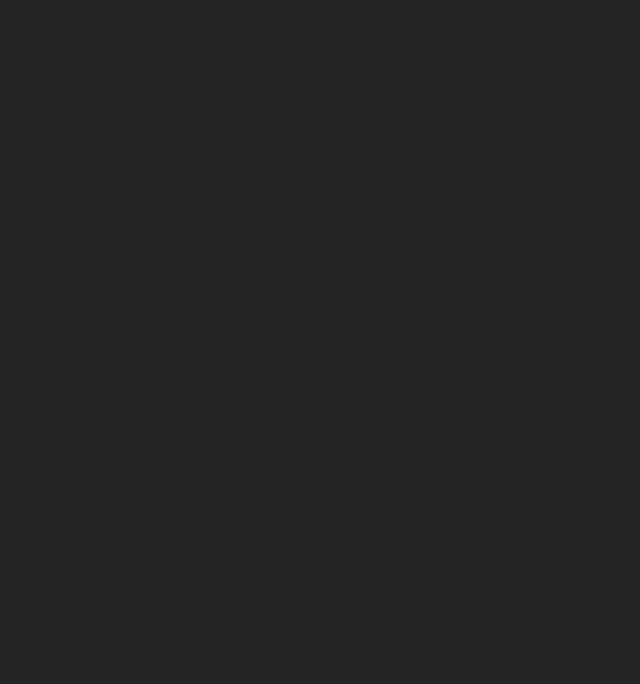
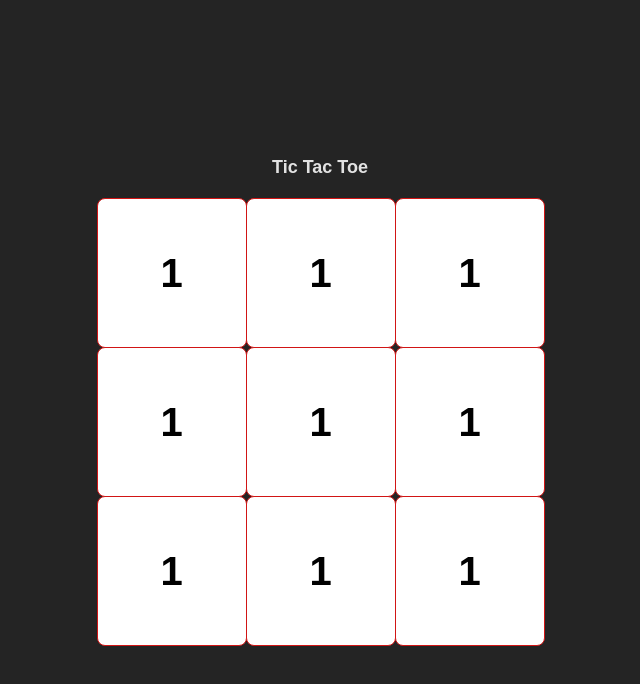
Before and after one commit to LovingBrother/tic-tac-toe, a React (Vite) app in the folder tic-tac-toe/: page / in a window 1280 px wide. Shown: the top 684 px of the page, without its empty margins (320-960 px from the left). Built offline with nearby package versions, Linux system fonts and the light colour scheme.

Commit message:
Added squares component

```diff
--- a/tic-tac-toe/src/App.css
+++ b/tic-tac-toe/src/App.css
@@ -4,3 +4,100 @@
   padding: 2rem;
   text-align: center;
 }
+
+* {
+  box-sizing: border-box;
+}
+
+body {
+  font-family: sans-serif;
+  margin: 20px;
+  padding: 0;
+}
+
+h1 {
+  margin-top: 0;
+  font-size: 22px;
+}
+
+h2 {
+  margin-top: 0;
+  font-size: 20px;
+}
+
+h3 {
+  margin-top: 0;
+  font-size: 18px;
+}
+
+h4 {
+  margin-top: 0;
+  font-size: 16px;
+}
+
+h5 {
+  margin-top: 0;
+  font-size: 14px;
+}
+
+h6 {
+  margin-top: 0;
+  font-size: 12px;
+}
+
+code {
+  font-size: 1.2em;
+}
+
+ul {
+  padding-inline-start: 20px;
+}
+
+* {
+  box-sizing: border-box;
+}
+
+body {
+  font-family: sans-serif;
+  margin: 20px;
+  padding: 0;
+}
+
+.square {
+  background: #fff;
+  border: 1px solid #d11515;
+  float: left;
+  font-size: 40px;
+  font-weight: bold;
+  line-height: 34px;
+  height: 150px;
+  margin-right: -1px;
+  margin-top: -1px;
+  padding: 0;
+  text-align: center;
+  width: 150px;
+
+}
+
+.board-row:after {
+  clear: both;
+  content: '';
+  display: table;
+}
+
+.status {
+  margin-bottom: 10px;
+}
+.game {
+  display: flex;
+  flex-direction: row;
+}
+
+.game-info {
+  margin-left: 20px;
+}
+
+.square:hover{
+  background-color: aqua;
+
+}
--- a/tic-tac-toe/src/App.jsx
+++ b/tic-tac-toe/src/App.jsx
@@ -1,10 +1,28 @@
 import './App.css'
+import Squares from './components/Squares'
 
 function App() {
   return (
-    <div className=''>
-
+    <>
+    <div className= "game-title">
+      <h3> Tic Tac Toe</h3>
     </div>
+    <div className="board-row">
+        <Squares />
+        <Squares />
+        <Squares />
+    </div>
+    <div className="board-row">
+        <Squares />
+        <Squares />
+        <Squares />
+    </div>
+    <div className="board-row">
+        <Squares />
+        <Squares />
+        <Squares />
+    </div>
+  </>
   )
 }
 
--- /dev/null
+++ b/tic-tac-toe/src/components/Squares.jsx
@@ -0,0 +1,7 @@
+const Squares = () => {
+  return (
+    <button className="square">1</button>
+  )
+}
+
+export default Squares
```
Also changed, not shown: 1 other file (tests, documents, lock files or other folders).
